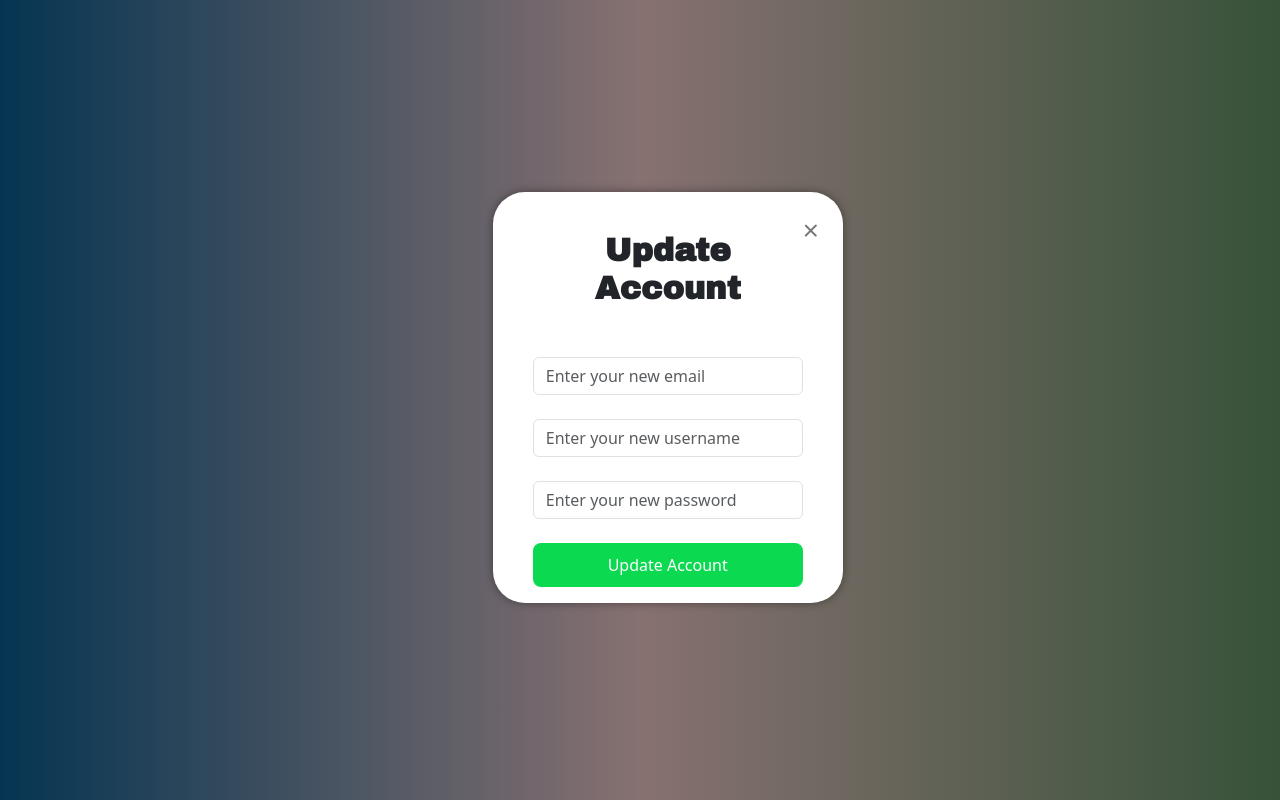
After one commit to AmanAhmed12/Final_sem_project, a Flask app: page /ProfileUpdate in a window 1280 px wide. The commit adds this page. Run offline with Flask 3, Linux system fonts and the light colour scheme; some libraries are stand-ins or nearby versions; some web fonts are replaced.

Commit message:
update profile details backend part

```diff
--- a/app.py
+++ b/app.py
@@ -60,6 +60,10 @@ def register():
 def adminLogin():
     return render_template('admindashboard.html')
 
+@app.route('/studentdashboard')
+def stuLogin():
+    return render_template('studentdashboard.html')
+
 @app.route('/defaultAdminDashContent')
 def defaultAdminContent():
     return render_template('defaultAdminDashContent.html')
@@ -67,6 +71,10 @@ def defaultAdminContent():
 @app.route('/adminCreateAccount')
 def adminCreateAccount():
     return render_template('adminAccountCreate.html')
+
+@app.route('/ProfileUpdate')
+def ProfileUpdate():
+    return render_template('profileUpdate.html')
 
 @app.route('/manageUsers')
 def manageUsers():
@@ -78,9 +86,20 @@ def loggedOut():
 
 
 
-@app.route('/studentdashboard')
-def stuLogin():
-    return render_template('studentdashboard.html')
+
+
+
+@app.route('/closeupdate')
+def closeupdate():
+            if 'student' in session:
+                return redirect(url_for('stuLogin'))  # Redirect to the login page
+            elif 'admin' in session:
+                return redirect(url_for('adminLogin'))  # Redirect to the login page
+            else:
+                # If the user type is not specified in the session, return an error or handle it accordingly
+                flash("User type not specified", "error")
+                return redirect(url_for('log'))
+
 
 
 
@@ -204,6 +223,40 @@ def logOut():
         return redirect(url_for('loggedOut'))
 
 
+@app.route('/updateAccount', methods=['POST'])
+def updateAccount():
+    newemail = request.form.get('email')
+    newname = request.form.get('name')
+    newpassword = generate_password_hash(request.form.get('newpass'), method='pbkdf2:sha256')
+    cursor = connection.cursor()
+
+
+    if 'student' in session:
+            # If the session indicates that the current user is a student, update the student_details table
+            sql = "UPDATE student_details SET username = %s, password = %s, email = %s, status = %s WHERE email = %s"
+            cursor.execute(sql, (newname, newpassword, newemail, 'active', session.get('student')))
+            connection.commit()
+            cursor.close()
+            session.pop('student')  # Remove the user's email from the session
+            session.pop('user_type')  # Remove the user's type from the session
+            flash("Profile updated successfully student", "success")
+
+    elif 'admin' in session:
+            # If the session indicates that the current user is an admin, update the admin_details table
+            sql = "UPDATE admin_details SET username = %s, password = %s, email = %s, status = %s WHERE email = %s"
+            cursor.execute(sql, (newname, newpassword, newemail, 'active', session.get('admin')))
+            connection.commit()
+            cursor.close()
+            session.pop('admin')  # Remove the user's email from the session
+            session.pop('user_type')  # Remove the user's type from the session
+            flash("Profile updated successfully admin", "success")
+
+    else:
+
+            return redirect(url_for('log'))
+
+    return redirect(url_for('log'))  # Redirect to the logout route
+
 
 
 
--- a/templates/admindashboard.html
+++ b/templates/admindashboard.html
@@ -81,7 +81,7 @@
                 </li>
 
                 <li>
-                    <a href="#">
+                    <a href="/ProfileUpdate" >
                         <span class="icon">
                             <ion-icon name="settings-outline"></ion-icon>
                         </span>
@@ -135,6 +135,8 @@
 
 
 
+
+
     <script>
 
         function loadDefaultAdminDashboard() {
@@ -151,6 +153,8 @@
             // Load dashboard.html into the content div
             document.getElementById("content").innerHTML = '<iframe src="about.html" frameborder="0" style="width: 100vw; height: 100%;"></iframe>';
         }
+
+
         function loadCreateAccount() {
             // Load dashboard.html into the content div
             document.getElementById("content").innerHTML = '<iframe src="/adminCreateAccount" frameborder="0" style="width: 100vw; height: 100%;"></iframe>';
--- /dev/null
+++ b/templates/profileUpdate.html
@@ -0,0 +1,118 @@
+<!DOCTYPE html>
+<html lang="en">
+
+<head>
+    <meta charset="UTF-8">
+    <meta name="viewport" content="width=device-width, initial-scale=1.0">
+    <title> profile update page</title>
+    <link href="https://cdn.jsdelivr.net/npm/bootstrap@5.3.0-alpha1/dist/css/bootstrap.min.css" rel="stylesheet">
+    <link href="/static/css/style.css" rel="stylesheet">
+    <link rel="stylesheet" href="https://cdn.jsdelivr.net/npm/tailwindcss@2.2.19/dist/tailwind.min.css">
+    <link rel="stylesheet" href="./static/css/aos.css">
+    <link href="https://unicons.iconscout.com/release/v4.0.0/css/line.css" rel="stylesheet">
+    <link href="https://cdnjs.cloudflare.com/ajax/libs/font-awesome/5.15.4/css/all.min.css" rel="stylesheet">
+    <!-- Font Awesome -->
+
+    <style>
+         body{
+
+            background: linear-gradient(to right, hwb(203 2% 68%), #877171, #375239);
+         }
+        .button {
+            background-color: #0BDA51;
+        }
+
+        .fontcol {
+            color: red;
+            font-weight: bold;
+        }
+
+
+        .formback {
+            background-color: white;
+            box-shadow: 0 0 10px rgba(0, 0, 0, 0.4);
+            margin: 10% 25% 10% 25%;
+
+        }
+
+        .flexed{
+            margin-left:18%;
+            margin-top: 15%;
+        }
+
+        .head {
+            font-size: 2rem;
+        }
+
+
+        @media (max-width: 768px) {
+
+            .flexed{
+              display: flex;
+              justify-content: center;
+              align-items: center;
+
+
+            }
+            .head{
+                font-size: 1rem;
+            }
+
+            .formback {
+            background-color: white;
+            box-shadow: 0 0 10px rgba(0, 0, 0, 0.4);
+            margin: 10% 2% 2% 5%;
+        }
+
+        }
+
+
+
+    </style>
+</head>
+
+
+<body  data-bs-spy="scroll">
+
+
+        <div class="flexed">
+            <!-- login form -->
+            <div class=" formback rounded-5  md:w-1/2 lg:w-1/3 px-4" data-aos="fade-up">
+
+                <form id="updateForm" action="/updateAccount" method="post" class="p-3">
+                    <a href="/closeupdate"><i class="uil uil-times form_close"></i></a>
+                    <h2 class=" head text-center mb-5 font-bold log mt-4">Update Account</h2>
+                    {% with messages = get_flashed_messages(with_categories=true) %}
+                    {% if messages %}
+                    {% for category, message in messages %}
+                    <div class="alert alert-{{ category }} fontcol">{{ message }}</div>
+                    {% endfor %}
+                    {% endif %}
+                    {% endwith %}
+                    <div class="mb-4">
+                        <input type="email" placeholder="Enter your new email" name="email" required class="form-control">
+                    </div>
+
+                    <div class="mb-4">
+                        <input type="text" placeholder="Enter your new username" name="name" required class="form-control">
+                    </div>
+
+                    <div class="mb-4">
+                        <input type="password" name="newpass" placeholder="Enter your new password" required class="form-control">
+                    </div>
+
+                    <button type="submit" class="button rounded-3 w-full" >Update Account</button>
+                </form>
+            </div>
+        </div>
+
+
+
+
+    <script src="./static/js/bootstrap.bundle.min.js"></script>
+    <script src="./static/js/aos.js"></script>
+    <script src="./static/js/main.js"></script>
+
+</body>
+
+</html>
```
Also changed, not shown: templates/logout.html (+71 -12 lines), templates/studentdashboard.html (+4 -17 lines).
